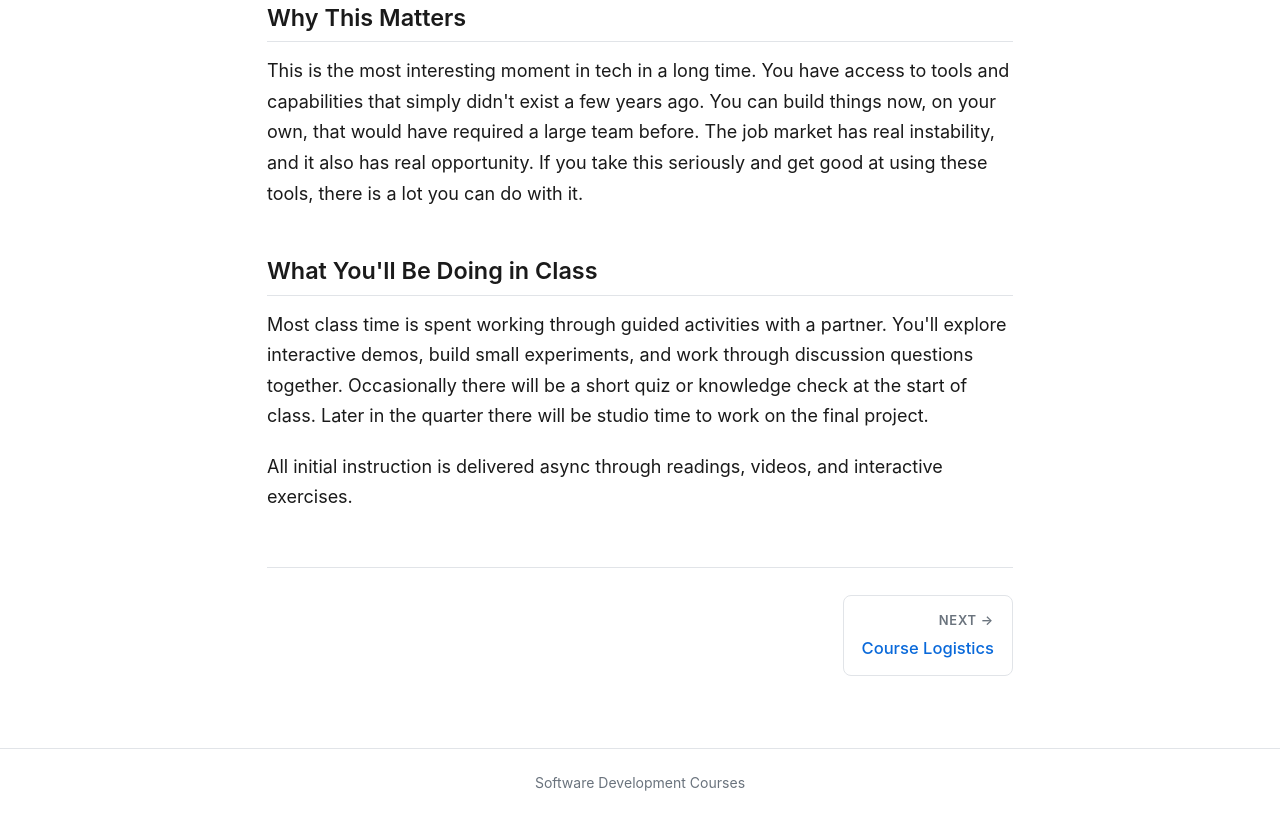
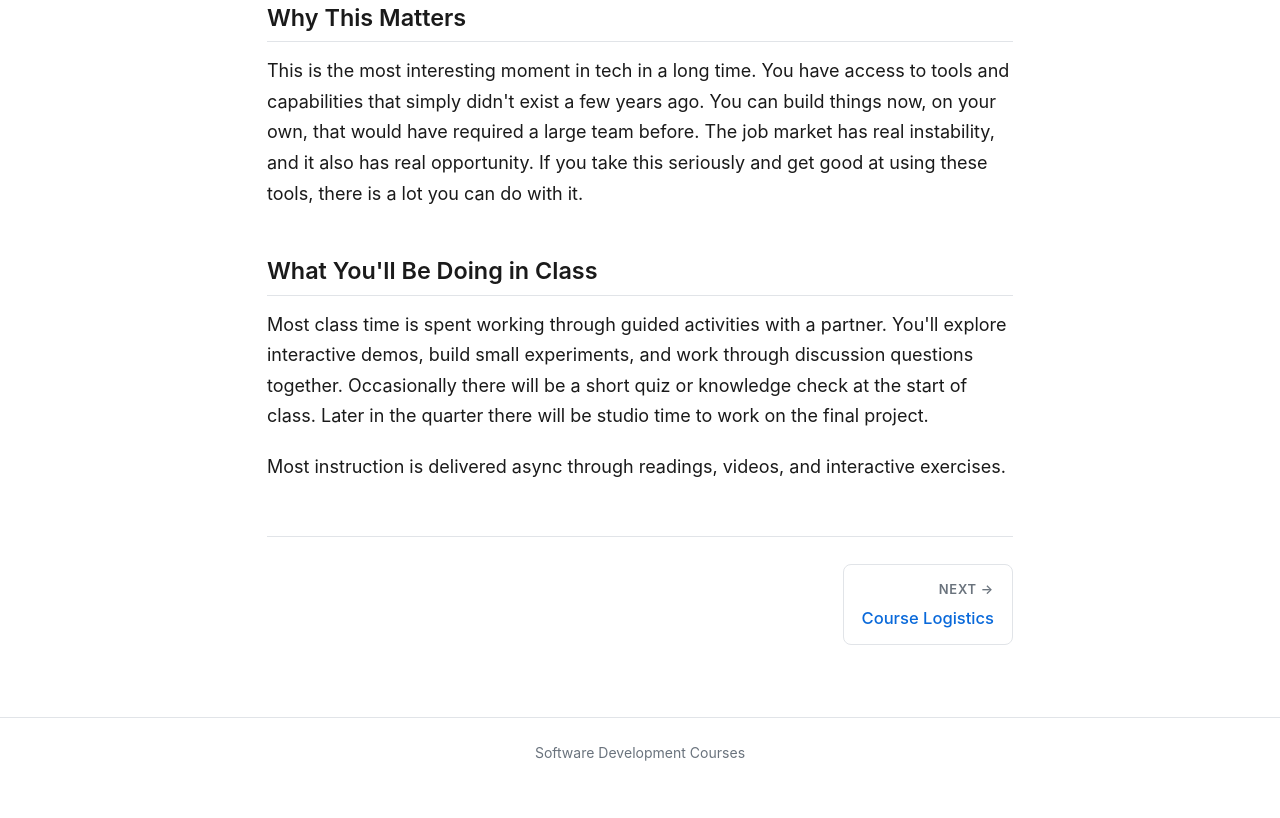
Before and after one commit to kellerflint/applied-courses, an Eleventy site: page applied-ai/orientation/01-how-the-course-works.md in a window 1280 px wide. Shown: the part 1220-2038 px from the top of the page. After the commit the page ends 2007 px from the top, so only its background shows below. Built offline with nearby package versions, Linux system fonts and the light colour scheme; Eleventy itself is replaced by a stand-in of ours; files that its build step writes are made by us from their sources.

Commit message:
text update

```diff
--- a/applied-ai/orientation/01-how-the-course-works.md
+++ b/applied-ai/orientation/01-how-the-course-works.md
@@ -29,4 +29,4 @@ This is the most interesting moment in tech in a long time. You have access to t
 
 Most class time is spent working through guided activities with a partner. You'll explore interactive demos, build small experiments, and work through discussion questions together. Occasionally there will be a short quiz or knowledge check at the start of class. Later in the quarter there will be studio time to work on the final project.
 
-All initial instruction is delivered async through readings, videos, and interactive exercises.
+Most instruction is delivered async through readings, videos, and interactive exercises.
```
